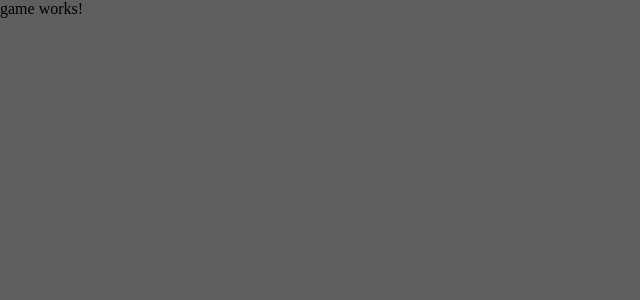
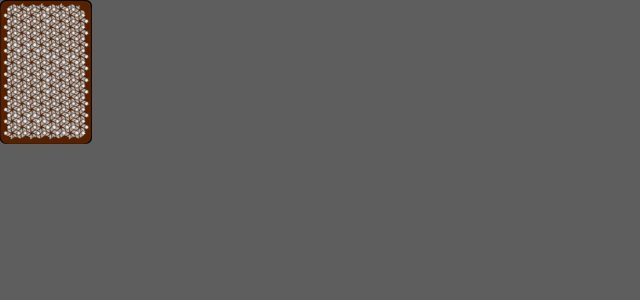
Before and after one commit to Pixelschmied/Ring-of-Fire, an Angular app: page /game in a window 1280 px wide. Shown: the top 300 px of the page, without its empty margins (0-640 px from the left). Built offline with nearby package versions, Linux system fonts and the light colour scheme.

Commit message:
added first html

```diff
--- a/src/app/game/game.component.html
+++ b/src/app/game/game.component.html
@@ -1 +1,5 @@
-<p>game works!</p>
+<div class="field">
+    <div class="card-stack">
+        <img src="../../assets/img/cards/card_cover.png" alt="">
+    </div>
+</div>
```
